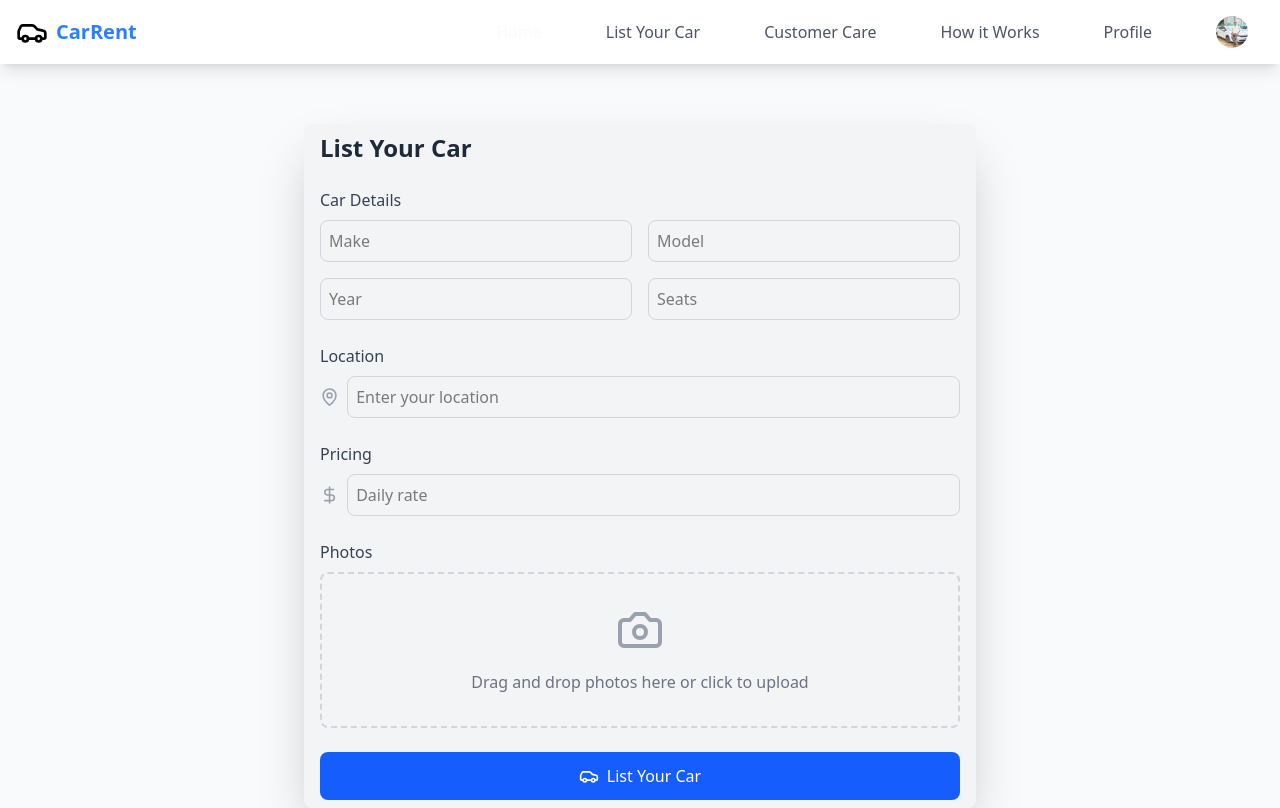
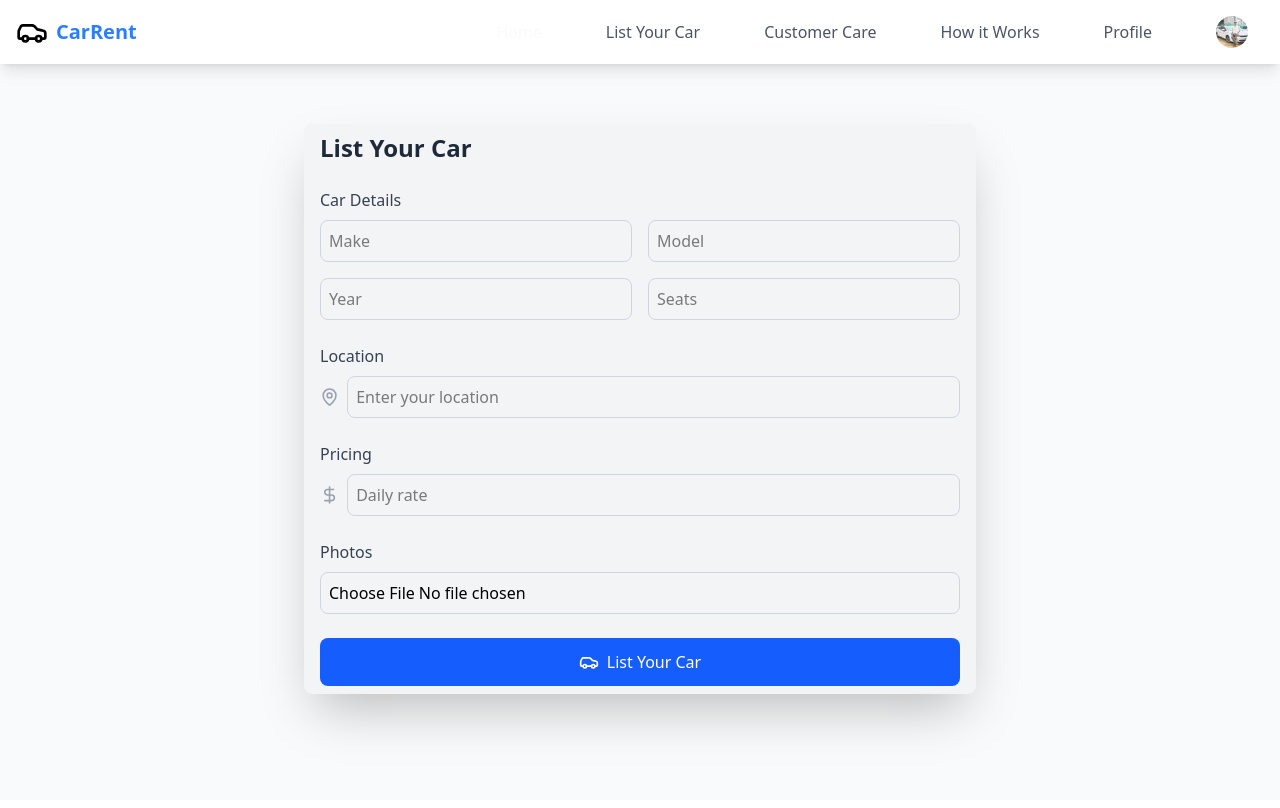
Before and after one commit to tharun-1605/car_Rental_System, a React (Vite) app: page /listyourcars in a window 1280 px wide. Built offline with nearby package versions, Linux system fonts and the light colour scheme.

Commit message:
uploded image

```diff
--- a/src/components/CarCard.jsx
+++ b/src/components/CarCard.jsx
@@ -6,13 +6,12 @@ const CarCard = ({ image, title, price, location, rating, seats }) => {
   const navigate = useNavigate();
   const handleRentNow = () => {
     navigate('/booking', { state: { title, price } });
-
   };
 
   return (
     <div className="w-full h-auto bg-gray-200 rounded-xl shadow-2xl overflow-hidden hover:shadow-lg transition-shadow duration-300 transition delay-7000 transition duration-700 ease-in-out hover:-translate-y-1 hover:scale-110 hover:bg-white ... ">
       <div className="relative h-48">
-        <img src="src/assets/image.png" alt={title} className="w-full h-full object-cover" />
+        <img src={image} alt={title} className="w-full h-full object-cover" /> {/* Updated to use image prop */}
       </div>
       <div className="p-4">
         <h3 className="text-lg font-semibold text-gray-800">{title}</h3>
--- a/src/components/ListCarForm.jsx
+++ b/src/components/ListCarForm.jsx
@@ -10,6 +10,7 @@ const ListCarForm = ({ onAddCar }) => {
     Seats: '',
     location: '',
     price: '',
+    image: '' // Added image field
   });
 
   const handleChange = (e) => {
@@ -20,9 +21,23 @@ const ListCarForm = ({ onAddCar }) => {
     }));
   };
 
+  const handleImageChange = (e) => {
+    const file = e.target.files[0];
+    const reader = new FileReader();
+    reader.onloadend = () => {
+      setCarDetails((prevDetails) => ({
+        ...prevDetails,
+        image: reader.result // Store base64 string
+      }));
+    };
+    if (file) {
+      reader.readAsDataURL(file);
+    }
+  };
+
   const handleSubmit = async (e) => {
     e.preventDefault();
-    if (!carDetails.make || !carDetails.rating || !carDetails.year || !carDetails.Seats || !carDetails.location || !carDetails.price) {
+    if (!carDetails.make || !carDetails.rating || !carDetails.year || !carDetails.Seats || !carDetails.location || !carDetails.price || !carDetails.image) {
         alert('Please fill out all fields before submitting.');
         return;
     }
@@ -31,7 +46,7 @@ const ListCarForm = ({ onAddCar }) => {
       const response = await axios.post('http://127.0.0.1:4000/api/cars', carDetails);
 
       alert('Car listed successfully!');
-      setCarDetails({ make: '', rating: '', year: '', Seats: '', location: '', price: '' }); // Reset form
+      setCarDetails({ make: '', rating: '', year: '', Seats: '', location: '', price: '', image: '' }); // Reset form
     } catch (error) {
       alert('Network error. Please try again later.');
     }
@@ -111,10 +126,12 @@ const ListCarForm = ({ onAddCar }) => {
 
         <div>
           <label className="block text-gray-700 mb-2">Photos</label>
-          <div className="border-2 border-dashed border-gray-300 rounded-lg p-8 text-center">
-            <Camera className="h-12 w-12 text-gray-400 mx-auto mb-4" />
-            <p className="text-gray-500">Drag and drop photos here or click to upload</p>
-          </div>
+          <input
+            type="file"
+            accept="image/*"
+            onChange={handleImageChange}
+            className="w-full p-2 border border-gray-300 rounded-lg focus:ring-2 focus:ring-blue-600 focus:border-transparent"
+          />
         </div>
 
         <button type="submit" className="w-full bg-blue-600 text-white py-3 rounded-lg hover:bg-blue-700 flex items-center justify-center space-x-2">
--- a/src/components/Signup.jsx
+++ b/src/components/Signup.jsx
@@ -58,7 +58,7 @@ const SignupUpdated = () => {
       <div className="flex w-auto max-w-4xl bg-green-200 rounded shadow-2xl">
         <div className="w-1/2 p-6">
           {isSubmitted ? (
-            <div className="text-center">Thank you for signing up!</div>
+            <div className="text-center">Olready Email Used !</div>
           ) : (
             <div className="max-w-md mx-auto mt-10">
               <h2 className="text-2xl font-bold mb-4">Sign Up</h2>
```
Also changed, not shown: 2 other files (tests, documents, lock files or other folders).
